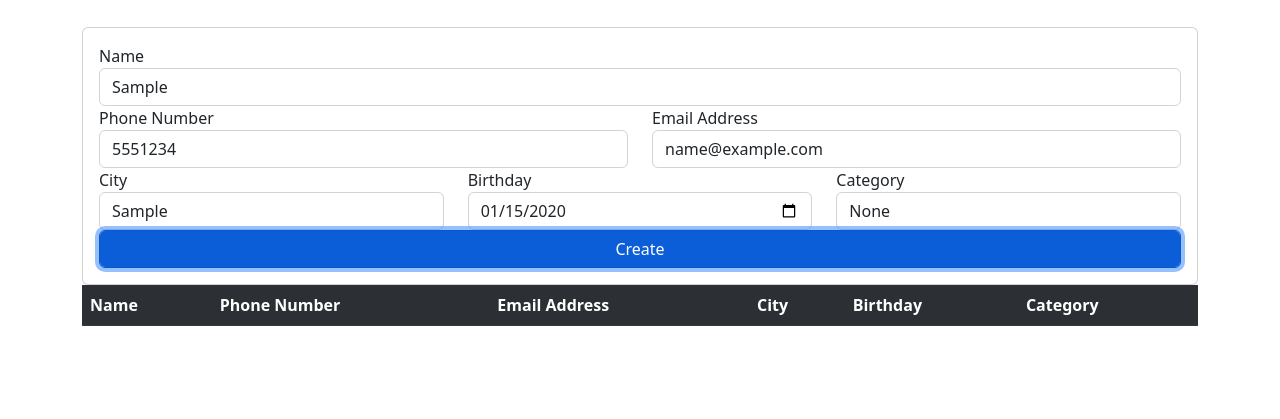
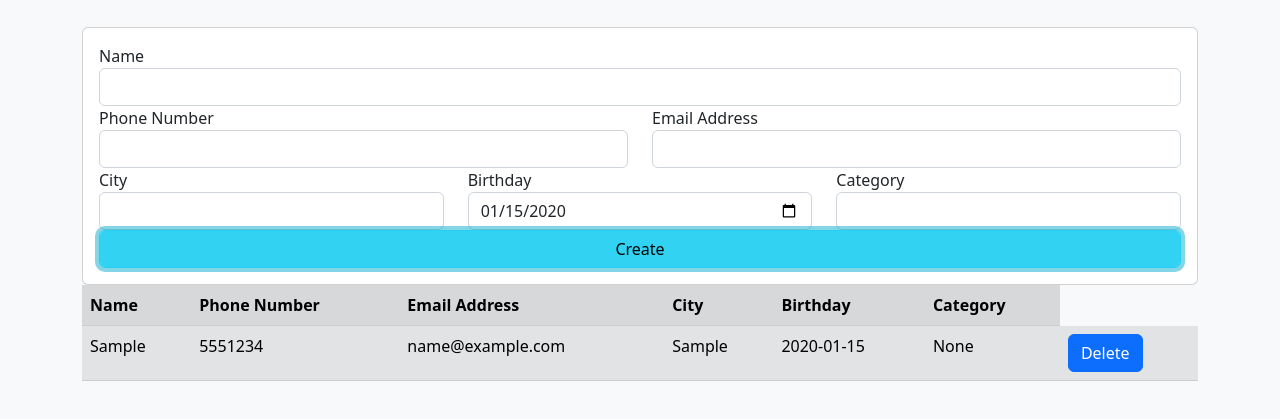
Before and after one commit to dmoylan1/week10CodingAssignment, a website: page index.html in a window 1280 px wide. Both pictures are taken after typing "Sample", "5551234", "name@example.com", "Sample", "2020-01-15" into the empty fields and a click on the button "Create". Shown: the part 77-496 px from the top of the page. Drawn offline with nearby package versions, Linux system fonts and the light colour scheme.

Commit message:
finished

```diff
--- a/index.html
+++ b/index.html
@@ -7,7 +7,7 @@
     <title>Contacts</title>
     <link rel="stylesheet" href="node_modules/bootstrap/dist/css/bootstrap.css">
 </head>
-<body class="container">
+<body class="container bg-light">
     <br>
     <h1 class="text-center">Contacts</h1>
     <br>
@@ -16,7 +16,7 @@
             <div class="row">
                 <div class="col-sm">
                     <div class="form-group">
-                        <label for="new-task">Name</label>
+                        <label for="new-contact-name">Name</label>
                         <input type="text" class="form-control" id="new-contact-name" placeholder="Name">
                     </div>
                 </div>
@@ -52,9 +52,9 @@
                     <div class="form-group">
                         <label for="categoru">Category</label>
                         <select class="form-control" id="category">
-                            <option value="none">None</option>
-                            <option value="work">Work</option>
-                            <option value="family">Family</option>
+                            <option value="None"> </option>
+                            <option value="Work">Work</option>
+                            <option value="Family">Family</option>
                             <option value="friend">Friend</option>
                         </select>
                     </div>
@@ -62,11 +62,11 @@
             </div>
 
             <div>
-                <button class="btn btn-primary form-control" id="add">Create</button>
+                <button class="btn btn-info form-control" id="add">Create</button>
             </div>
         </div>
     </div>
-    <table id="list" class="table table-dark table-striped">
+    <table id="list" class="table table-secondary table-striped">
         <tr>
             <th>Name</th>
             <th>Phone Number</th>
@@ -83,8 +83,6 @@
 
 <script src="node_modules/jquery/dist/jquery.js"></script>
 <script src="node_modules/bootstrap/dist/js/bootstrap.bundle.js"></script>
-<script src="todo.js"></script>
-<script src="https://cdn.jsdelivr.net/npm/bootstrap@5.2.0/dist/js/bootstrap.bundle.min.js"
-    integrity="sha384-A3rJD856KowSb7dwlZdYEkO39Gagi7vIsF0jrRAoQmDKKtQBHUuLZ9AsSv4jD4Xa" crossorigin="anonymous"></script>
+<script src="index.js"></script>
 </body>
 </html>
--- /dev/null
+++ b/index.js
@@ -0,0 +1,34 @@
+let id = 0;
+
+document.getElementById('add').addEventListener('click', () => {
+    let table = document.getElementById('list');
+    let row = table.insertRow(1);
+    row.setAttribute('id', `item-${id}`)
+    row.insertCell(0).innerHTML = document.getElementById('new-contact-name').value;
+    row.insertCell(1).innerHTML = document.getElementById('phone').value;
+    row.insertCell(2).innerHTML = document.getElementById('email').value;
+    row.insertCell(3).innerHTML = document.getElementById('city').value;
+    row.insertCell(4).innerHTML = document.getElementById('birthday').value;
+    row.insertCell(5).innerHTML = document.getElementById('category').value;
+    let actions = row.insertCell(6);
+    actions.appendChild(createDeleteButton(id++));
+    document.getElementById('new-contact-name').value = ' ';
+    document.getElementById('phone').value = ' ';
+    document.getElementById('email').value = ' ';
+    document.getElementById('city').value = ' ';
+    document.getElementById('category').value = ' ';
+
+});
+
+function createDeleteButton(id) {
+    let btn = document.createElement('button');
+    btn.className = 'btn btn-primary';
+    btn.id = id;
+    btn.innerHTML = 'Delete';
+    btn.onclick = () => {
+        console.log(`Deleting row with item-${id}`);
+        let elementToDelete = document.getElementById(`item-${id}`);
+        elementToDelete.parentNode.removeChild(elementToDelete);
+    };
+    return btn;
+}
```
